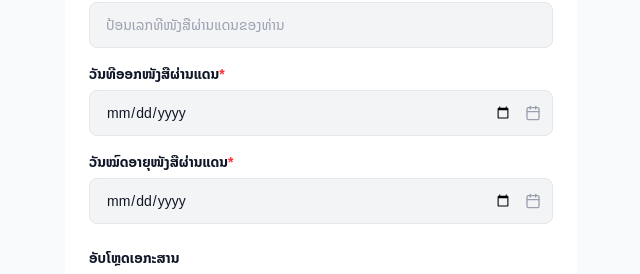
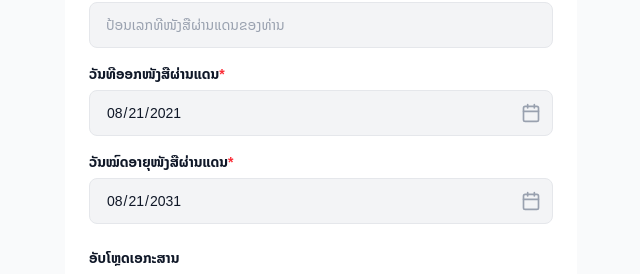
Before and after one commit to Joebester/MSP-APB, a React (Vite) app: page /msp-register/documents in a window 1280 px wide. Shown: the part 317-591 px from the top of the page, without its empty margins (319-959 px from the left). Built offline with nearby package versions, Linux system fonts and the light colour scheme; no server answers; sample sign-in values are in the browser's storage.

Commit message:
fix to date and validate icon

```diff
--- a/src/context/RegistrationContext.jsx
+++ b/src/context/RegistrationContext.jsx
@@ -25,8 +25,8 @@ const defaultState = {
   kycMethod: '',
   documentType: 'passport',
   documentNumber: '',
-  documentIssueDate: '',
-  documentExpirationDate: '',
+  documentIssueDate: dayjs().subtract(5, 'year').format('YYYY-MM-DD'),
+  documentExpirationDate: dayjs().add(5, 'year').format('YYYY-MM-DD'),
   documentPhotoTaken: false,
   selfiePhotoTaken: false,
   videoShortTaken: false,
--- a/src/css/index.css
+++ b/src/css/index.css
@@ -11,3 +11,21 @@ h5,
 h6 {
     font-family: 'Noto Sans Lao', sans-serif;
 }
+
+input[type="date"]::-webkit-calendar-picker-indicator {
+    position: absolute;
+    top: 0;
+    left: 0;
+    right: 0;
+    bottom: 0;
+    width: 100%;
+    height: 100%;
+    opacity: 0;
+    cursor: pointer;
+}
+
+input[type="date"]::-webkit-inner-spin-button,
+input[type="date"]::-webkit-clear-button {
+    display: none;
+    -webkit-appearance: none;
+}
--- a/src/pages/registration/DocumentsUploadStep.jsx
+++ b/src/pages/registration/DocumentsUploadStep.jsx
@@ -20,10 +20,20 @@ export default function DocumentsUploadStep() {
   const isEmailRegister = data?.isEmailRegister || localStorage.getItem('is_email_register') === 'true';
 
   useEffect(() => {
+    const updates = {};
     if (isEmailRegister && data.documentType !== 'passport') {
-      updateData({ documentType: 'passport' });
+      updates.documentType = 'passport';
     }
-  }, [isEmailRegister, data.documentType, updateData]);
+    if (!data.documentIssueDate) {
+      updates.documentIssueDate = dayjs().subtract(5, 'year').format('YYYY-MM-DD');
+    }
+    if (!data.documentExpirationDate) {
+      updates.documentExpirationDate = dayjs().add(5, 'year').format('YYYY-MM-DD');
+    }
+    if (Object.keys(updates).length > 0) {
+      updateData(updates);
+    }
+  }, [isEmailRegister, data.documentType, data.documentIssueDate, data.documentExpirationDate, updateData]);
 
   const availableDocTypes = Object.entries(DOCUMENT_TYPES).filter(
     ([key]) => !isEmailRegister || key === 'passport'
@@ -161,17 +171,17 @@ export default function DocumentsUploadStep() {
                       {t(field.label)}
                       {field.required && <span className="text-red-500">*</span>}
                     </label>
-                    <div className="relative">
+                    <div className="relative w-full">
                       <input
                         type="date"
                         value={data[field.key] || ''}
                         onChange={(e) => updateData({ [field.key]: e.target.value })}
-                        className={`w-full rounded-lg border bg-gray-100 px-4 py-3 pr-10 text-sm text-gray-900 outline-none transition focus:border-msp-green focus:ring-2 focus:ring-msp-green/20 ${
+                        className={`w-full min-h-[46px] appearance-none rounded-lg border bg-gray-100 px-4 py-3 pr-10 text-sm font-medium text-gray-900 outline-none transition focus:border-msp-green focus:ring-2 focus:ring-msp-green/20 ${
                           errorMsg ? 'border-red-500 bg-red-50/50 focus:border-red-500 focus:ring-red-500/20' : 'border-gray-200'
                         }`}
                       />
                       <Calendar
-                        className="pointer-events-none absolute right-3 top-1/2 h-4 w-4 -translate-y-1/2 text-gray-400"
+                        className="pointer-events-none absolute right-3 top-1/2 h-5 w-5 -translate-y-1/2 text-gray-400"
                         aria-hidden="true"
                       />
                     </div>
--- a/src/pages/registration/GeneralDetailsStep.jsx
+++ b/src/pages/registration/GeneralDetailsStep.jsx
@@ -188,15 +188,15 @@ export default function GeneralDetailsStep() {
               <label className="mb-1.5 block text-sm font-semibold text-gray-900">
                 <Trans>Date of Birth</Trans><span className="text-red-500">*</span>
               </label>
-              <div className="relative">
+              <div className="relative w-full">
                 <input
                   type="date"
                   value={data.dateOfBirth}
                   onChange={(e) => updateData({ dateOfBirth: e.target.value })}
-                  className="w-full rounded-lg border border-gray-200 bg-gray-100 px-4 py-3 pr-10 text-sm text-gray-900 outline-none transition focus:border-msp-green focus:ring-2 focus:ring-msp-green/20"
+                  className="w-full min-h-[46px] appearance-none rounded-lg border border-gray-200 bg-gray-100 px-4 py-3 pr-10 text-sm font-medium text-gray-900 outline-none transition focus:border-msp-green focus:ring-2 focus:ring-msp-green/20"
                 />
                 <Calendar
-                  className="pointer-events-none absolute right-3 top-1/2 h-4 w-4 -translate-y-1/2 text-gray-400"
+                  className="pointer-events-none absolute right-3 top-1/2 h-5 w-5 -translate-y-1/2 text-gray-400"
                   aria-hidden="true"
                 />
               </div>
```
